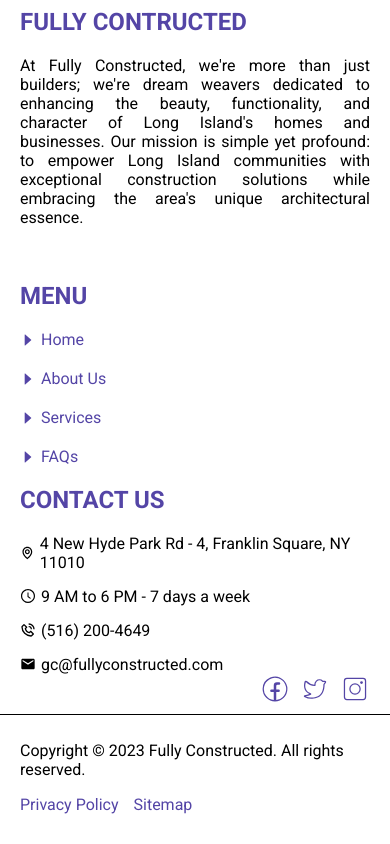
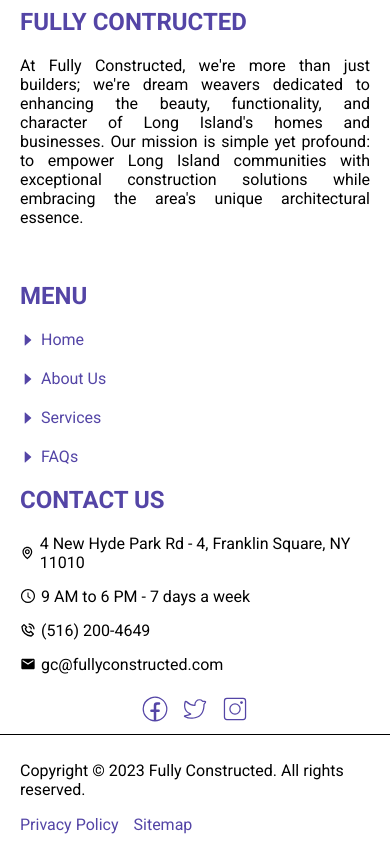
Before and after one commit to Wahaj-Ali/construction-web, a React (Create React App) app: page /sitemap in a window 390 px wide. Shown: the part 926-1770 px from the top of the page. Built offline with nearby package versions, Linux system fonts and the light colour scheme.

Commit message:
Update Footer.css

```diff
--- a/src/Components/Footer/Footer.css
+++ b/src/Components/Footer/Footer.css
@@ -147,4 +147,9 @@
     .fContactInfo {
         width: auto;
     }
+
+    .smIcons {
+        align-self: center;
+        margin-top: 20px;
+    }
 }
```
